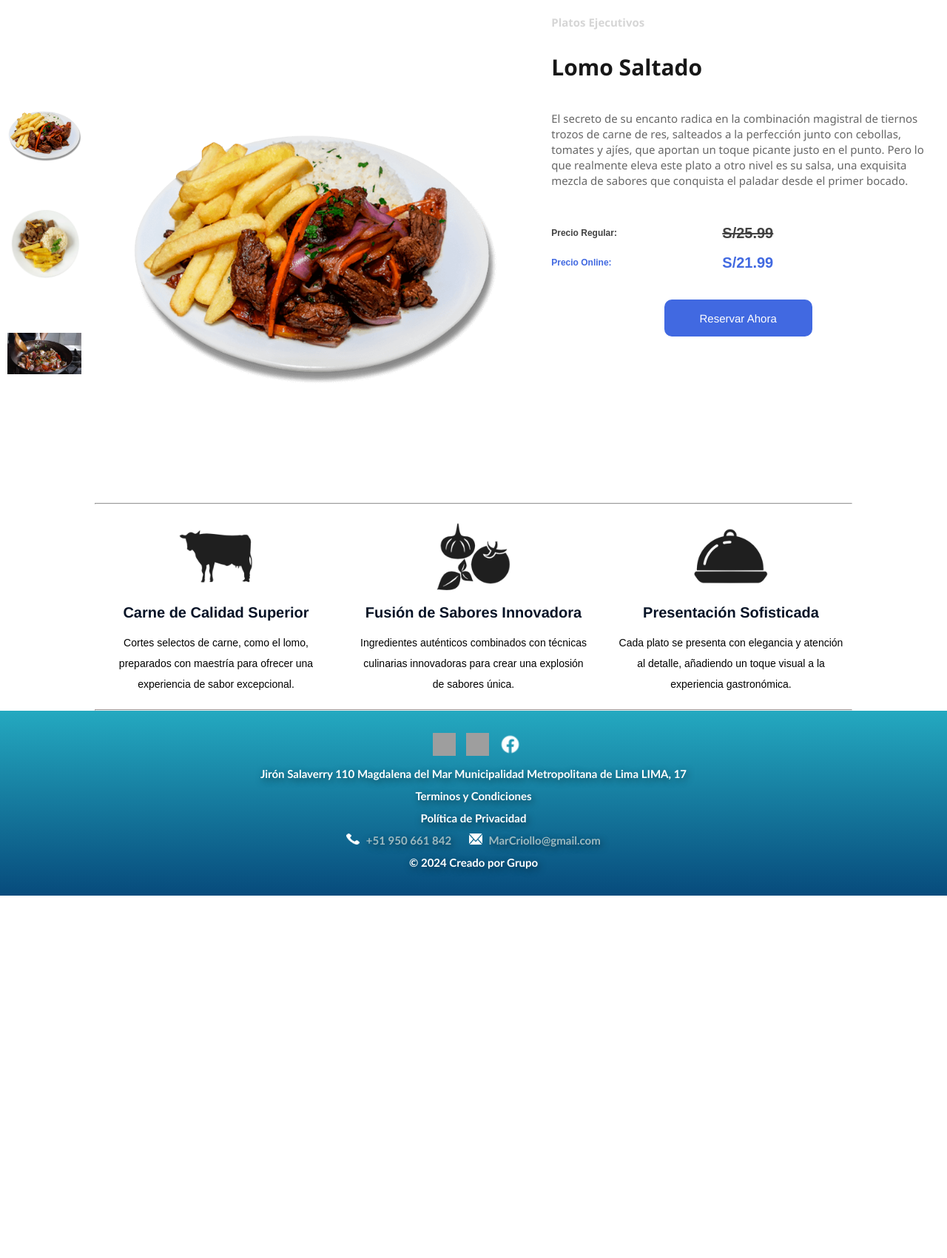
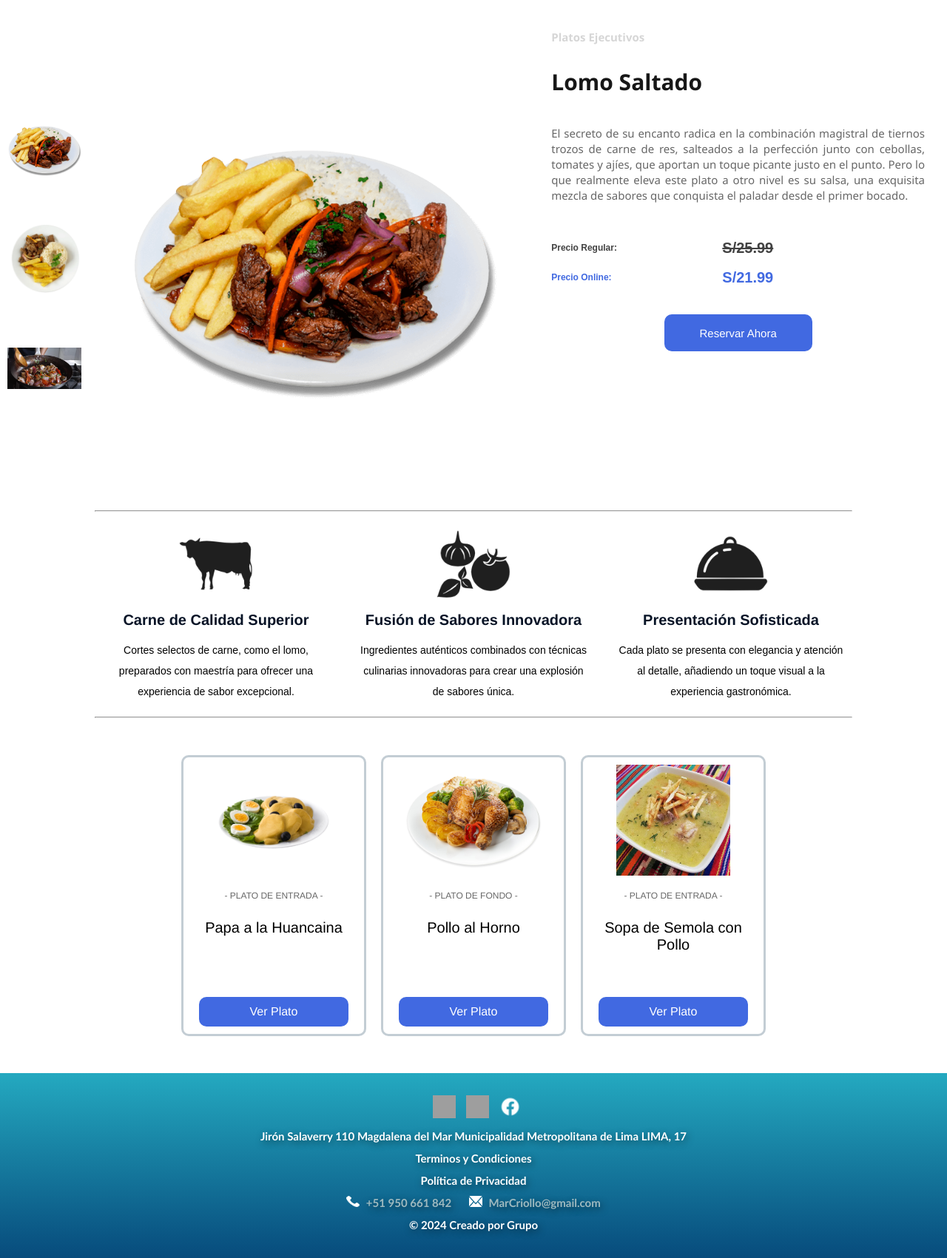
Before and after one commit to JulianCamachoCalle/MarCriollo, a PHP site: page /productos/lomSaltado.html in a window 1280 px wide. Shown: the part 181-1882 px from the top of the page at 74% size. Before the commit the page ends 1392 px from the top, so only its background shows below. Run offline with PHP 8.4, Linux system fonts and the light colour scheme; grey boxes are pictures that could not be loaded.

Commit message:
Modificacion del estilo del producto.css

```diff
--- a/Pag_MarCriollo/src/JavaScript/producto.js
+++ b/Pag_MarCriollo/src/JavaScript/producto.js
@@ -4,7 +4,41 @@ function cambiarImagen(imagen) {
     imagenGrande.src = imagen.src;
   }
 
-// Ruleta (No implementado)
+// Ruleta de tarjeta de platos recomendados - No funcional
+document.addEventListener('DOMContentLoaded', () => {
+    const carousel = document.querySelector('.conMain-Ruleta');
+    const cards = document.querySelectorAll('.tarjeta');
+    const nextButton = document.getElementById('next');
+    const prevButton = document.getElementById('prev');
+
+    let currentIndex = 0;
+
+    function updateCarousel() {
+        carousel.style.transform = `translateX(-${currentIndex * 100}%)`;
+    }
+
+    nextButton.addEventListener('click', () => {
+        if (currentIndex < cards.length - 1) {
+            currentIndex++;
+        } else {
+            currentIndex = 0;
+        }
+        updateCarousel();
+    });
+
+    prevButton.addEventListener('click', () => {
+        if (currentIndex > 0) {
+            currentIndex--;
+        } else {
+            currentIndex = cards.length - 1;
+        }
+        updateCarousel();
+    });
+});
+
+
+
+// Ruleta (No implementado) - No funcional
 document.addEventListener('DOMContentLoaded', () => {
     const track = document.querySelector('.carousel-track');
     const slides = Array.from(track.children);
--- a/Pag_MarCriollo/src/productos/lomSaltado.html
+++ b/Pag_MarCriollo/src/productos/lomSaltado.html
@@ -90,6 +90,26 @@
             </div>
         </div>
         <div class="linea-separadora"><hr></div>
+        <div class="conMain-Ruleta">
+            <div class="tarjeta">
+                <div id="img-tarjeta"><img src="/productos/img/papHuancaina_N.png" alt="PapaHuancaina"></div>
+                <div id="tipo-tarjeta">- Plato de Entrada -</div>
+                <div id="txt-tarjeta">Papa a la Huancaina</div>
+                <a href="/productos/papHuanca.html" id="boton-tarjeta">ver plato</a>
+            </div>
+            <div class="tarjeta">
+                <div id="img-tarjeta"><img src="/productos/img/polloHorno_N.png" alt="PolloHorno"></div>
+                <div id="tipo-tarjeta">- Plato de Fondo -</div>
+                <div id="txt-tarjeta">Pollo al Horno</div>
+                <a href="/productos/polloHorno.html" id="boton-tarjeta">ver plato</a>
+            </div>
+            <div class="tarjeta">
+                <div id="img-tarjeta"><img src="/productos/img/sopSemola_N.jpg" alt="PolloHorno"></div>
+                <div id="tipo-tarjeta">- Plato de Entrada -</div>
+                <div id="txt-tarjeta">Sopa de Semola con Pollo</div>
+                <a href="/productos/sopSemola.html" id="boton-tarjeta">ver plato</a>
+            </div>
+        </div>
     </main>
     <script src="/JavaScript/producto.js"></script>
     <footer>
--- a/Pag_MarCriollo/src/style/productos.css
+++ b/Pag_MarCriollo/src/style/productos.css
@@ -6,8 +6,8 @@
 @media only screen and (min-width: 700px) { /*Ventana MAYOR*/
 
     .productoCarta {    /* Implementacion del diseño ruleta */
-        margin-top: 20px;
-        margin-bottom: 20px;
+        margin-top: 40px;
+        margin-bottom: 10px;
         width: auto;
         height: 80vh;
         min-height: 500px;
@@ -61,6 +61,7 @@
                 overflow: hidden;
 
                 #imagen-grande {
+                    height: 100%;
                     max-width: 100%;
                     object-fit: contain;
                 }
@@ -112,6 +113,7 @@
                     font-family: 'Segoe UI', Tahoma, Geneva, Verdana, sans-serif;
                     font-size: 15px;
                     color: rgb(103, 103, 103);
+                    text-align: justify;
                     line-height: 1.4;
                 }
             }
@@ -258,7 +260,99 @@
     }
 
     .conMain-Ruleta {
+        margin-top: 50px;
+        margin-bottom: 50px;
 
+        height: 380px;
+        display: flex;
+        flex-direction: row;
+        justify-content: center;
+        align-items: center;
+        padding-inline: 50px;
+        gap: 20px;  /*Separa tarjetas*/
+
+        .tarjeta {
+            border: 3px solid rgb(195, 205, 212);
+            height: 100%;
+            width: 250px;
+            border-radius: 10px;
+
+            display: flex;
+            flex-direction: column;
+            justify-content: space-between;
+            align-items: center;
+            padding: 10px;
+
+            #img-tarjeta {
+                background-color: white;
+                border-radius: 10px;
+                width: 100%;
+                height: 150px;
+                overflow: hidden;
+                display: flex;
+                align-items: center;
+                justify-content: center;
+
+                img {
+                    height: 100%;
+                }
+            }
+            #tipo-tarjeta {
+                width: 100%;
+                height: auto;
+                font-size: 12px;
+                color: rgb(103, 103, 103);
+                text-transform: uppercase;
+            }
+            #txt-tarjeta {
+                width: 100%;
+                height: 90px;
+                text-align: center;
+                padding: 5px;
+
+                font-size: 20px;
+                font-family: 'Franklin Gothic Medium', 'Arial Narrow', Arial, sans-serif;
+            }
+            #boton-tarjeta {
+                width: 90%;
+                height: 40px;
+                border-radius: 10px;
+
+                background-color: royalblue;
+                color: white;
+                text-decoration: none;
+                text-transform: capitalize;
+                transition: background-color 0.2s ease, transform 0.2s ease;
+            }
+            #boton-tarjeta:hover {
+                background-color: rgb(89, 176, 238);
+                transform: translate(0px, -5px);
+            }
+            #tipo-tarjeta, #boton-tarjeta {
+                display: flex;
+                justify-content: center;
+                align-items: center;
+                font-family: 'Franklin Gothic Medium', 'Arial Narrow', Arial, sans-serif;
+            }
+        }
+        .carousel-controls {
+            display: flex;
+            justify-content: space-between;
+            width: 100px;
+            position: absolute;
+            top: 50%;
+            transform: translateY(-50%);
+            width: 100%;
+            pointer-events: none;
+        }
+        #prev, #next {
+            background-color: rgba(0, 0, 0, 0.5);
+            color: white;
+            border: none;
+            padding: 10px;
+            cursor: pointer;
+            pointer-events: all;
+        }
     }
 }
 
```
Also changed, not shown: other parts of Pag_MarCriollo/src/style/productos.css (+74 -0 lines).
